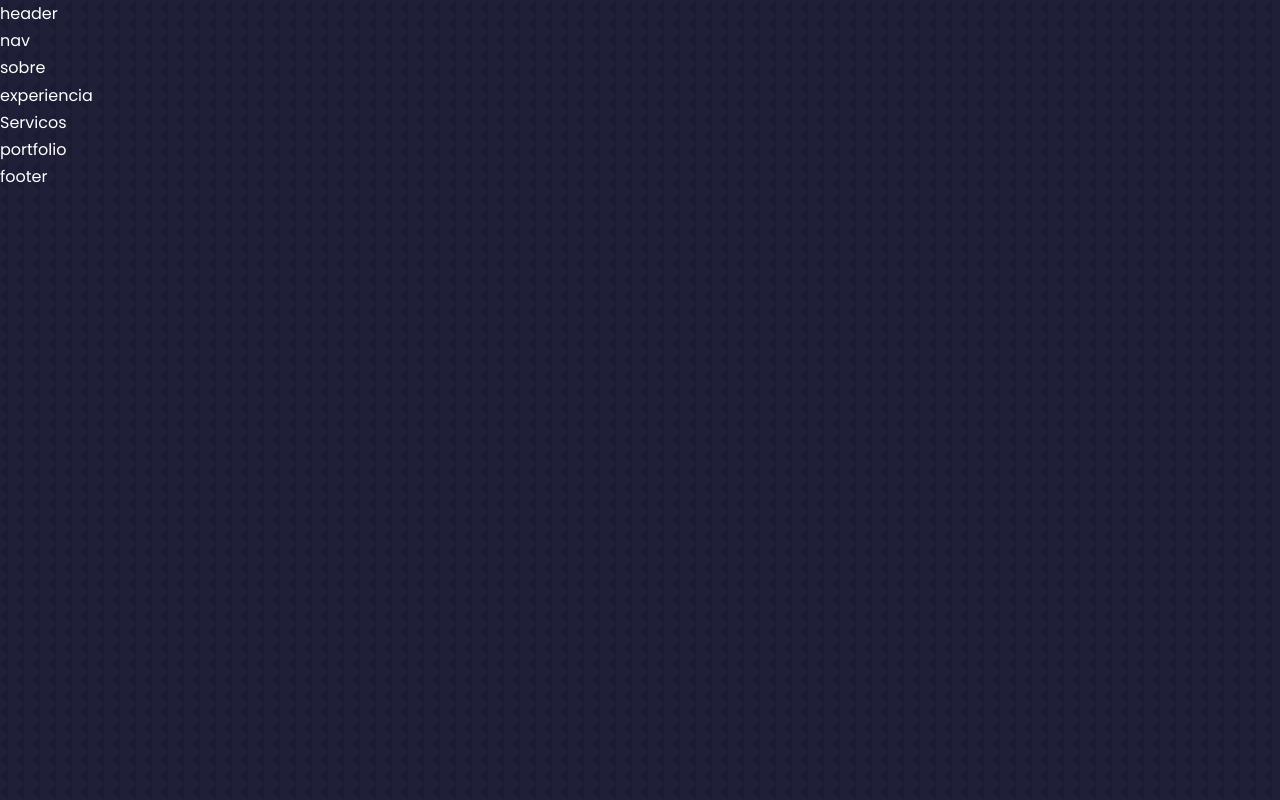
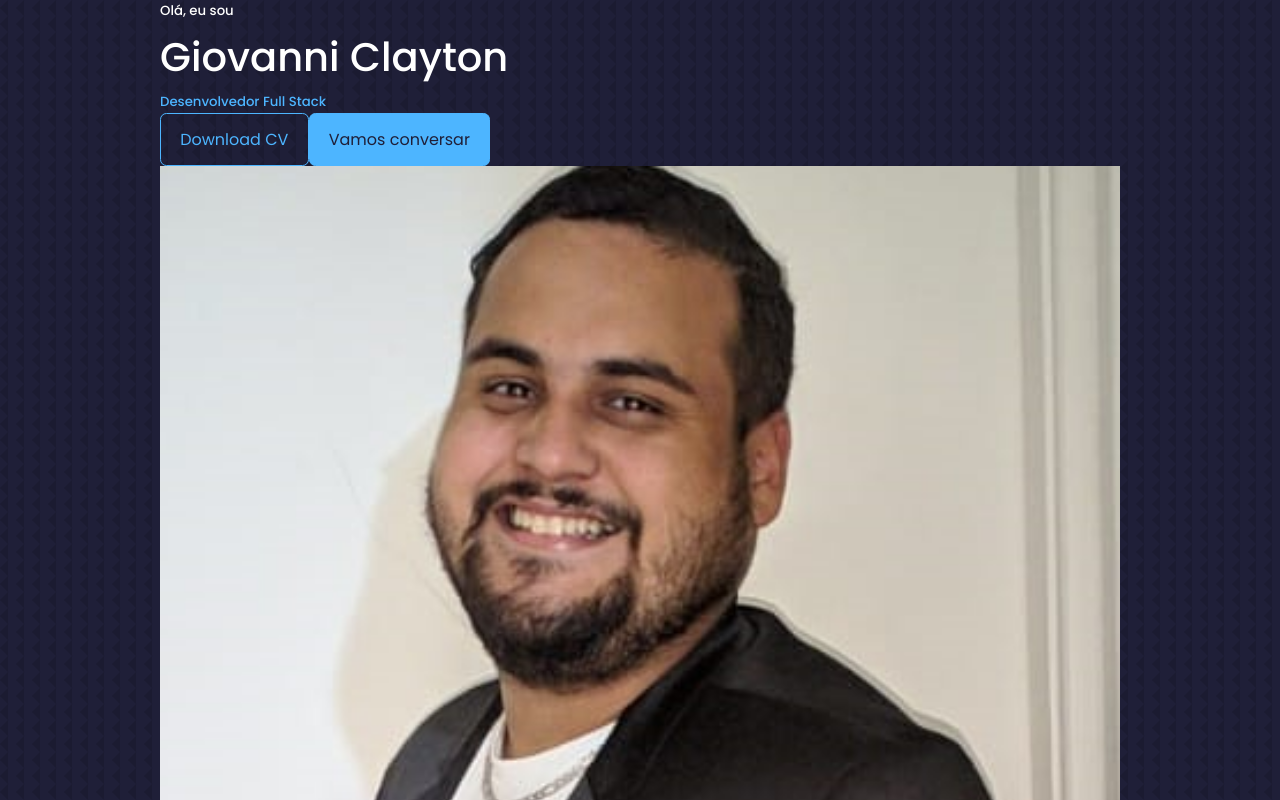
Before and after one commit to Gclayton0207/portfolio-2.0, a React (Create React App) app: page / in a window 1280 px wide. Shown: the top 800 px of the page. Built offline with nearby package versions, Linux system fonts and the light colour scheme.

Commit message:
feat: iniciando componente header

```diff
--- /dev/null
+++ b/src/components/header/CTA.jsx
@@ -0,0 +1,13 @@
+import React from 'react'
+import CV from '../../assets/Giovanni Clayton Full stack.pdf'
+
+const CTA = () => {
+  return (
+    <div className='cta'>
+        <a href={CV} download className='btn'>Download CV</a>
+        <a href='#contato'className='btn btn-primary'>Vamos conversar</a>
+    </div>
+  )
+}
+
+export default CTA
--- a/src/components/header/Header.jsx
+++ b/src/components/header/Header.jsx
@@ -1,11 +1,24 @@
 import React from 'react'
 import './header.css'
+import CTA from './CTA'
+import Eu from '../../assets/Eu.png'
 
 const Header = () => {
   return (
-    <div>
-      header
-    </div>
+    <header>
+      <div className="container header__container">
+        <h5>Olá, eu sou</h5>
+        <h1> Giovanni Clayton</h1>
+        <h5 className="text-light">Desenvolvedor Full Stack </h5>
+        <CTA />
+
+
+      <div className="eu">
+        <img src={Eu} alt="foto Giovanni Clayton" />
+      </div>
+      <a href="#contato" className="scroll__down"> Scroll Down</a>
+      </div>
+    </header>
   )
 }
 
```
Also changed, not shown: src/components/header/HeaderRedesSociais.jsx (added, +13 -0 lines), src/assets/Eu.png (added), 1 other file (tests, documents, lock files or other folders).
